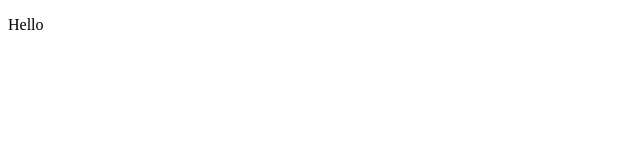
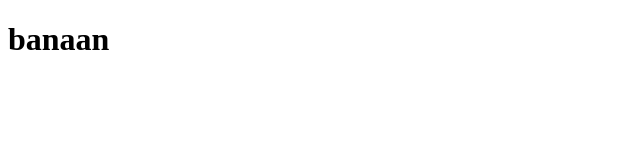
Before and after one commit to DilminGodage/TestMetRod, a plain HTML site: page index.html in a window 1280 px wide. Shown: the whole page, without its empty margins (0-640 px from the left). Drawn offline with Linux system fonts and the light colour scheme.

Commit message:
initial commit

```diff
--- a/index.html
+++ b/index.html
@@ -6,7 +6,7 @@
 </head>
 <body>
 
-<p>Hello</p>
+<h1> banaan </h1>
 
 </body>
 </html>
```
